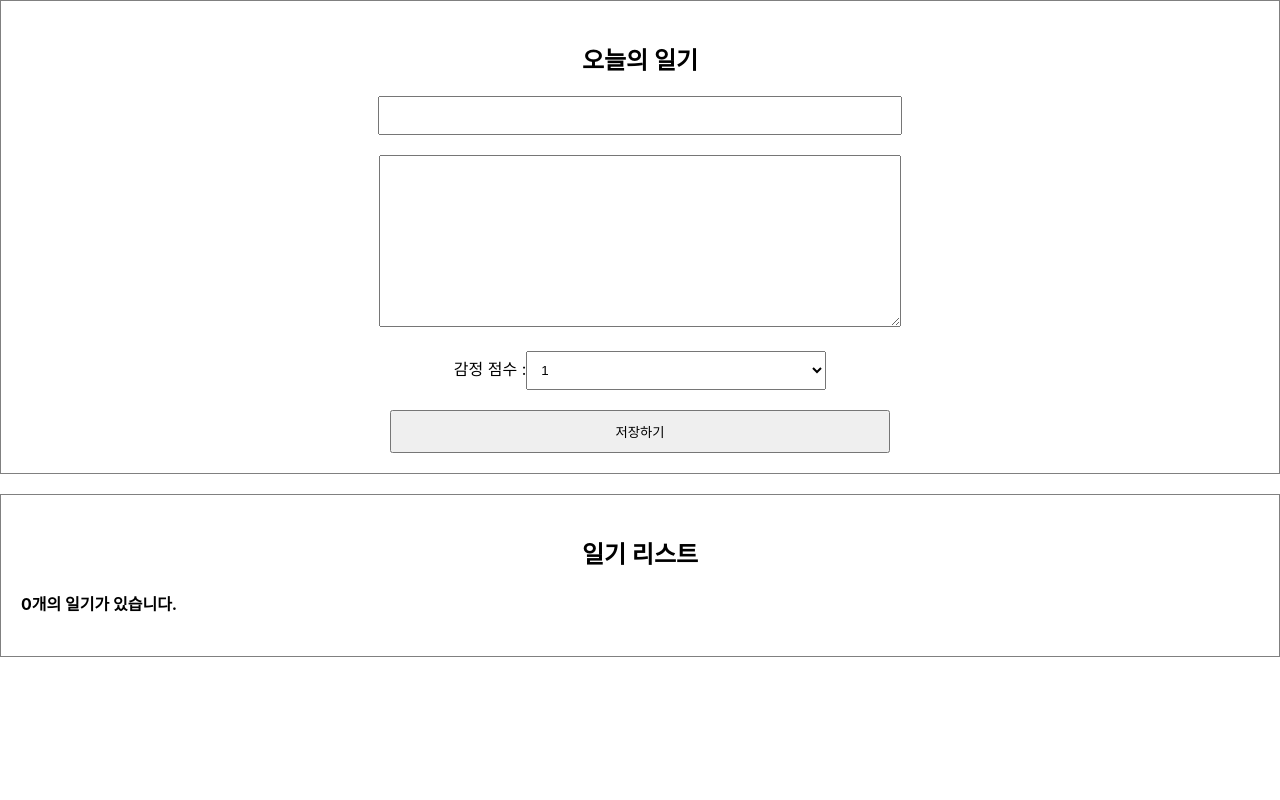
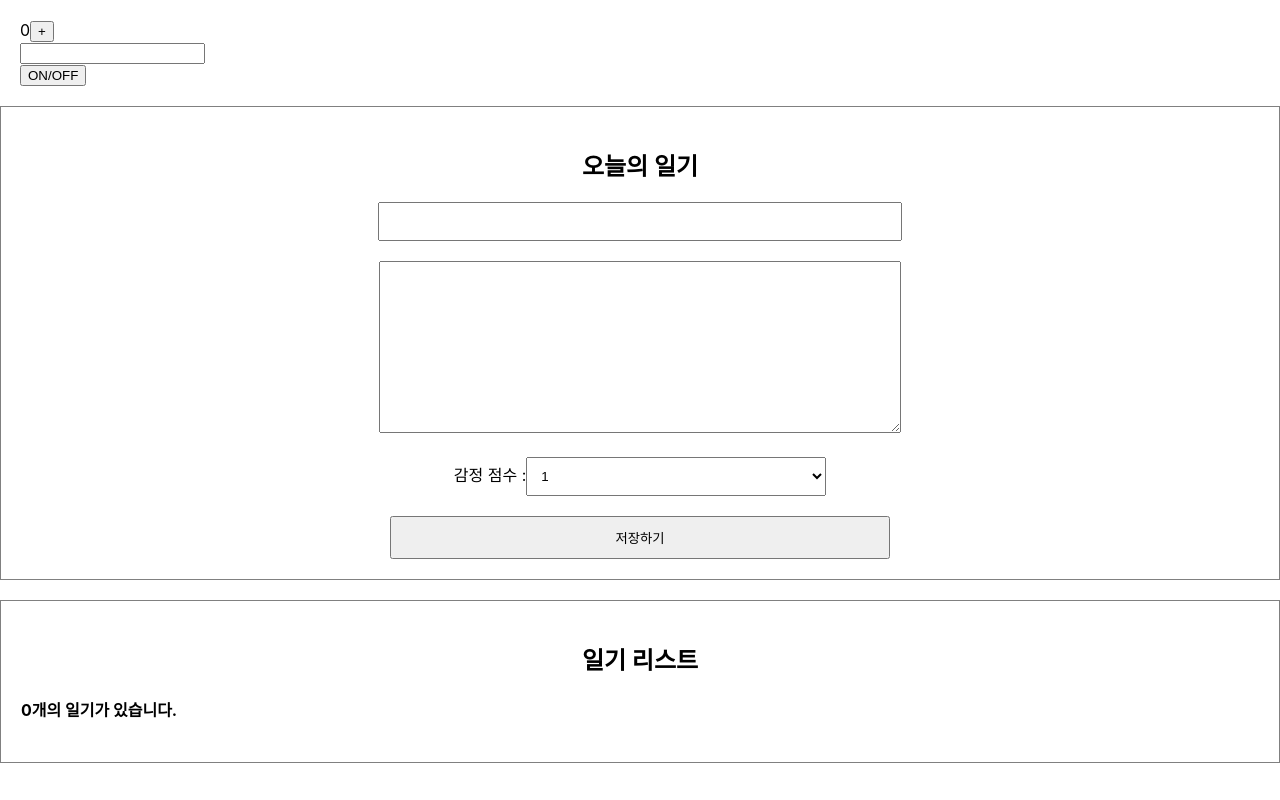
Before and after one commit to Minxhvk/React, a React (Create React App) app: page / in a window 1280 px wide. Built offline with nearby package versions, Linux system fonts and the light colour scheme.

Commit message:
LifeCycle

```diff
--- a/src/App.js
+++ b/src/App.js
@@ -2,6 +2,7 @@
 import './App.css';
 import DiaryEditor from './DiaryEditor';
 import DiaryList from './DiaryList';
+import LifeCycle from './LifeCycle';
 
 function App() {
   const [data, setData] = useState([]);
@@ -37,6 +38,7 @@
 
   return (
     <div className="App">
+      <LifeCycle />
       <DiaryEditor onCreate={onCreate} />
       <DiaryList diaryList={data} onRemove={onRemove} onEdit={onEdit} />
     </div>
--- /dev/null
+++ b/src/LifeCycle.js
@@ -0,0 +1,57 @@
+import { useEffect, useState } from 'react';
+
+const UnmountTest = () => {
+  useEffect(() => {
+    console.log('Mount!');
+
+    return () => {
+      // Unmount 시점에 실행되게 됨
+      console.log('Unmount!');
+    };
+  }, []);
+
+  return <div>Unmount Testing Component</div>;
+};
+
+const LifeCycle = () => {
+  const [count, setCount] = useState(0);
+  const [text, setText] = useState('');
+
+  const [isVisible, setIsVisible] = useState(false);
+  const toggle = () => setIsVisible(!isVisible);
+
+  // Create;
+  useEffect(() => {
+    console.log('Mount !');
+  }, []);
+
+  // ReRendering
+  useEffect(() => {
+    console.log('Update !');
+  });
+
+  useEffect(() => {
+    console.log('Count is Update !');
+  }, [count]);
+
+  useEffect(() => {
+    console.log('Text is Update !');
+  }, [text]);
+
+  return (
+    <div style={{ padding: 20 }}>
+      <div>
+        {count}
+        <button onClick={() => setCount(count + 1)}>+</button>
+      </div>
+      <div>
+        <input value={text} onChange={(e) => setText(e.target.value)} />
+      </div>
+
+      <button onClick={toggle}>ON/OFF</button>
+      {isVisible && <UnmountTest />}
+    </div>
+  );
+};
+
+export default LifeCycle;
--- a/src/index.js
+++ b/src/index.js
@@ -4,11 +4,7 @@
 import App from './App';
 
 const root = ReactDOM.createRoot(document.getElementById('root'));
-root.render(
-  <React.StrictMode>
-    <App />
-  </React.StrictMode>
-);
+root.render(<App />);
 
 // If you want to start measuring performance in your app, pass a function
 // to log results (for example: reportWebVitals(console.log))
```
